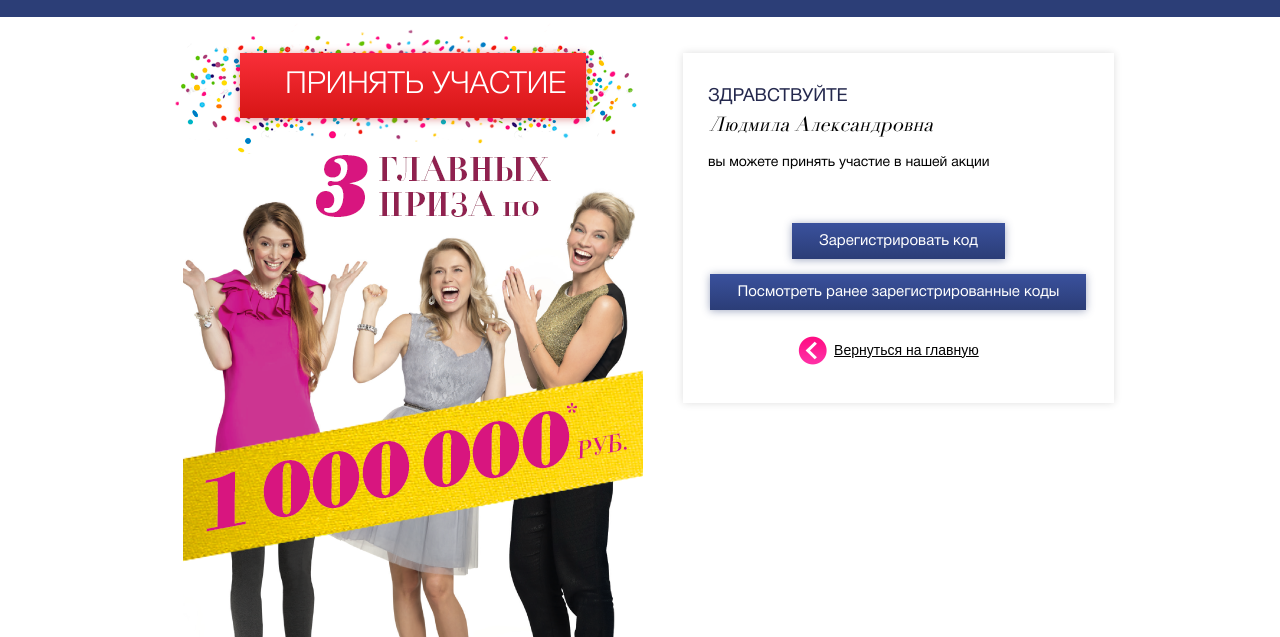
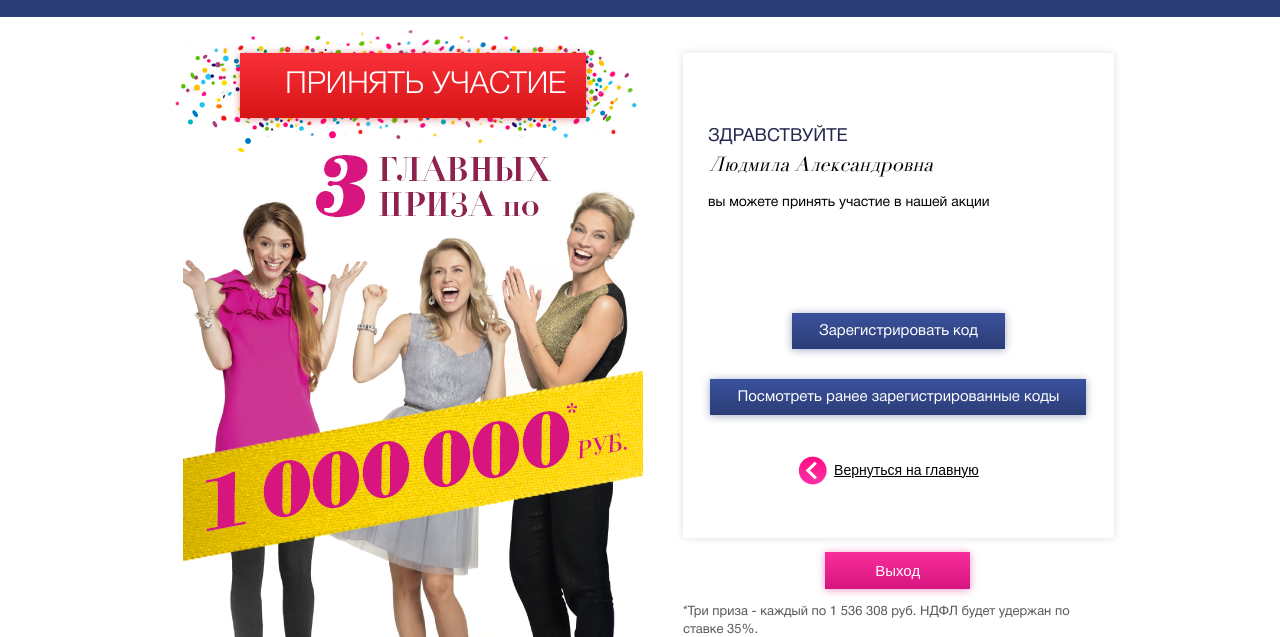
Before and after one commit to coderiver/avonpromo, a plain HTML site: page hello.html in a window 1280 px wide. Shown: the part 163-800 px from the top of the page. Drawn offline with Linux system fonts and the light colour scheme; a web font is replaced by a local one.

Commit message:
hello page

```diff
--- a/hello.html
+++ b/hello.html
@@ -51,6 +51,8 @@
 					<a href="#" class="stage__links stage__links_back">Вернуться на главную</a>
 				</div>
 			</div>
+			<div class="exit-button"><button class="btn btn__pink">Выход</button></div>
+			<div class="stage__exception">*Три приза - каждый по 1 536 308 руб. НДФЛ будет удержан по ставке 35%.</div>
 		</div>
 	</div>
 	<!-- END .l -->
--- a/sass/_common.sass
+++ b/sass/_common.sass
@@ -319,3 +319,10 @@ body
 	background-color: #f5f5f5
 	+box-shadow(inset 0 1px 3px rgba(0,1,1,.15))
 	+box
+
+.exit-button
+	text-align: center
+	padding: 14px 0
+	.btn
+		padding-left: 50px
+		padding-right: 50px
--- a/sass/_win.sass
+++ b/sass/_win.sass
@@ -41,11 +41,11 @@
 		margin-bottom: 14px
 .stage__button
 	text-align: center
-	margin: 15px 0
+	margin: 30px 0
 .hello
-	margin-bottom: 50px
+	margin-bottom: 100px
 	font-size: 14px
-	padding-top: 30px
+	padding-top: 70px
 	span
 		display: block
 		color: #24284D
```
Also changed, not shown: css/screen.css.
